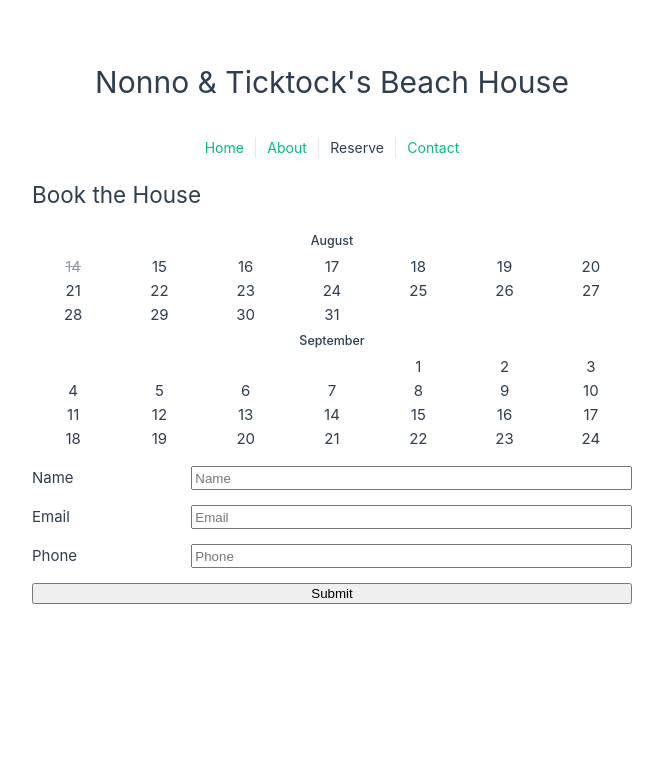
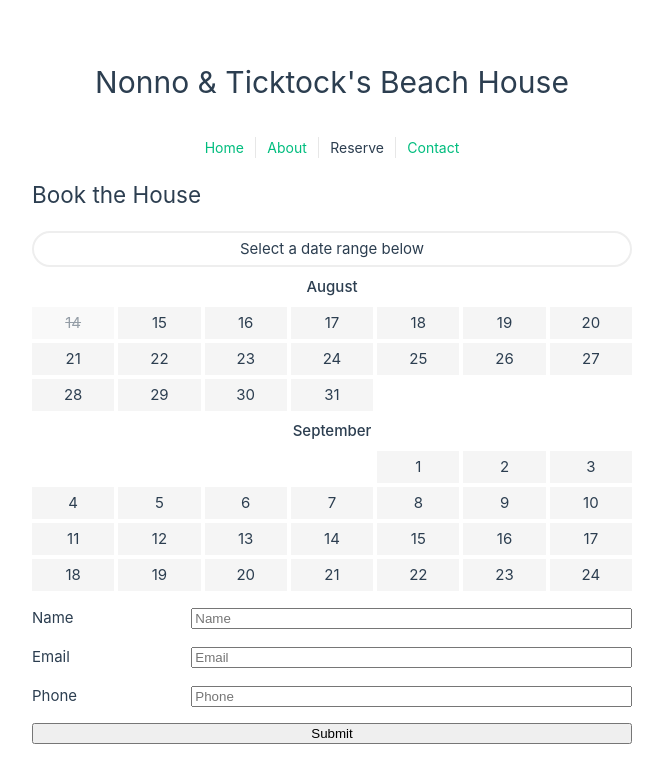
Before and after one commit to dr-spaceman/nonno-ticktock, a Vue app: page /reserve in a window 1280 px wide. Shown: the top 782 px of the page, without its empty margins (308-971 px from the left). Built offline with nearby package versions, Linux system fonts and the light colour scheme.

Commit message:
Reserve form final validation and styles

```diff
--- a/src/components/CalendarForm.vue
+++ b/src/components/CalendarForm.vue
@@ -1,5 +1,5 @@
 <script setup>
-import { ref } from 'vue'
+import { computed, ref } from 'vue'
 
 const emit = defineEmits(['on-change'])
 
@@ -38,7 +38,27 @@ const dateInputs = {
 // A reference to aid in date selection
 let dateIndex = 0
 
+const printHeader = computed(() => {
+  if (!selectedStartDate.value || !selectedEndDate.value) {
+    return 'Select a date range below'
+  }
+
+  const date1 = formatDate(selectedStartDate.value)
+  const date2 = formatDate(selectedEndDate.value)
+  const diffTime = Math.abs(date2 - date1)
+  const diffDays = Math.ceil(diffTime / (1000 * 60 * 60 * 24))
+  return `${diffDays + 1} days and ${diffDays} night${
+    diffDays > 1 ? 's' : ''
+  } selected`
+})
+
 function selectDay(day) {
+  if (isUnavailable(day)) {
+    return
+  }
+
+  const prev = { selectedStartDate, selectedEndDate }
+
   if (!selectedStartDate.value) {
     selectedStartDate.value = day
   } else if (!selectedEndDate.value) {
@@ -61,6 +81,20 @@ function selectDay(day) {
       selectedStartDate.value = day
     }
   }
+
+  // Check if any of the in between dates are unavailable
+  if (selectedStartDate.value && selectedEndDate.value) {
+    const start = selectedStartDate.value.index
+    const end = selectedEndDate.value.index
+    for (let i = start + 1; i < end; i++) {
+      if (isUnavailable(getDayByIndex(i))) {
+        selectedEndDate.value = prev.selectedEndDate.value
+        selectedStartDate.value = prev.selectedStartDate.value
+        return
+      }
+    }
+  }
+
   dateInputs.startDate = formatDate(selectedStartDate.value)
   dateInputs.endDate = formatDate(selectedEndDate.value)
 
@@ -119,6 +153,24 @@ const isSelected = (day) => {
   )
 }
 
+const getDayByIndex = (index) => {
+  if (typeof index !== 'number') {
+    throw new Error('index must be a number')
+  }
+
+  for (const month in cal) {
+    for (const week in cal[month]) {
+      for (const day of cal[month][week]) {
+        if (day.index === index) {
+          return day
+        }
+      }
+    }
+  }
+
+  throw new Error(`day index ${index} not found`)
+}
+
 // Fill in past days this week and today
 for (let i = 0; i <= todayDay; i++) {
   const date = todayDate - (todayDay - i)
@@ -170,12 +222,13 @@ while (iWeek <= NUM_WEEKS_AHEAD_TO_SHOW) {
 <template>
   <div class="calendar">
     <!-- <pre>{{ JSON.stringify(cal, null, 2) }}</pre> -->
+    <header role="note">{{ printHeader }}</header>
     <template v-for="(weeks, month) in cal" :key="month">
       <h5>{{ months[month] }}</h5>
       <div class="weeks">
         <div class="week" v-for="(week, index) in weeks" :key="index">
           <template v-for="(day, i) in week">
-            <div v-if="!day" class="day empty" :key="i">
+            <div v-if="!day" class="empty" :key="i">
               <span></span>
             </div>
             <div
@@ -207,24 +260,48 @@ while (iWeek <= NUM_WEEKS_AHEAD_TO_SHOW) {
 .calendar {
   display: flex;
   flex-direction: column;
-  gap: 4px;
+  gap: var(--gap);
+}
+
+header {
+  padding: var(--padding);
+  border: 2px solid #eee;
+  border-radius: 50px;
+  text-align: center;
 }
 
 h5 {
   margin: 0;
-  padding: 0;
+  padding: var(--padding);
   text-align: center;
   font-weight: 500;
+  font-size: 15px;
+}
+
+.weeks {
+  display: flex;
+  flex-direction: column;
+  gap: var(--gap);
 }
 
 .week {
   display: grid;
   grid-template-columns: repeat(7, 1fr);
-  gap: 4px;
+  gap: var(--gap);
+}
+
+.day {
+  padding: var(--padding);
+  transition: background-color 0.2s ease-in-out;
+  background-color: #f5f5f5;
 }
 
 .day:not([aria-disabled='true']) {
   cursor: pointer;
+}
+
+.day:not([aria-disabled='true']):hover {
+  background-color: hsla(160, 100%, 37%, 0.3);
 }
 
 .day[aria-disabled='true'] {
--- a/src/views/ReserveView.vue
+++ b/src/views/ReserveView.vue
@@ -2,10 +2,6 @@
 import { reactive } from 'vue'
 
 import CalendarForm from '../components/CalendarForm.vue'
-
-function onSubmit() {
-  console.log(form)
-}
 
 /**
  * Controlled form object
@@ -15,6 +11,7 @@ function onSubmit() {
  * @property {string} phone
  * @property {Date} startDate
  * @property {Date} endDate
+ * @property {string} error - Error message
  */
 const form = reactive({
   name: '',
@@ -22,6 +19,7 @@ const form = reactive({
   phone: '',
   startDate: null,
   endDate: null,
+  error: null,
 })
 
 /**
@@ -30,8 +28,27 @@ const form = reactive({
  * @param {Date} inputs.endDate
  */
 function handleChangeDates(inputs) {
+  form.error = null
   form.startDate = inputs.startDate
   form.endDate = inputs.endDate
+}
+
+function onSubmit() {
+  form.error = null
+  console.log(form)
+  try {
+    ;['name', 'email'].forEach((field) => {
+      if (!form[field]) {
+        throw new Error(`${field} is required`)
+      }
+    })
+    if (!form.startDate || !form.endDate) {
+      throw new Error('Please select a date range')
+    }
+  } catch (e) {
+    console.error(e)
+    form.error = e.message
+  }
 }
 </script>
 
@@ -40,6 +57,10 @@ function handleChangeDates(inputs) {
     <h2>Book the House</h2>
 
     <form @submit.prevent="onSubmit">
+      <div v-if="form.error" class="error" role="alert">
+        <strong>Error</strong> {{ form.error }}
+      </div>
+
       <div class="calendar">
         <CalendarForm @on-change="handleChangeDates" />
       </div>
@@ -69,7 +90,7 @@ function handleChangeDates(inputs) {
       <div class="form-group">
         <label for="phone">Phone</label>
         <input
-          type="text"
+          type="tel"
           class="form-control"
           id="phone"
           v-model="form.phone"
@@ -81,8 +102,10 @@ function handleChangeDates(inputs) {
   </div>
 </template>
 
-<style scoped>
+<style>
 .reserve {
+  --gap: 4px;
+  --padding: 4px;
   max-width: 600px;
   margin: 0 auto;
 }
@@ -95,6 +118,7 @@ form {
 
 .form-group {
   display: flex;
+  align-items: center;
 }
 
 .form-group label {
@@ -105,4 +129,11 @@ form {
 .form-group .form-control {
   flex: 3;
 }
+
+.error {
+  color: var(--color-error);
+  border: 2px solid var(--color-error);
+  padding: var(--padding) calc(var(--padding) * 2);
+  border-radius: 3px;
+}
 </style>
```
